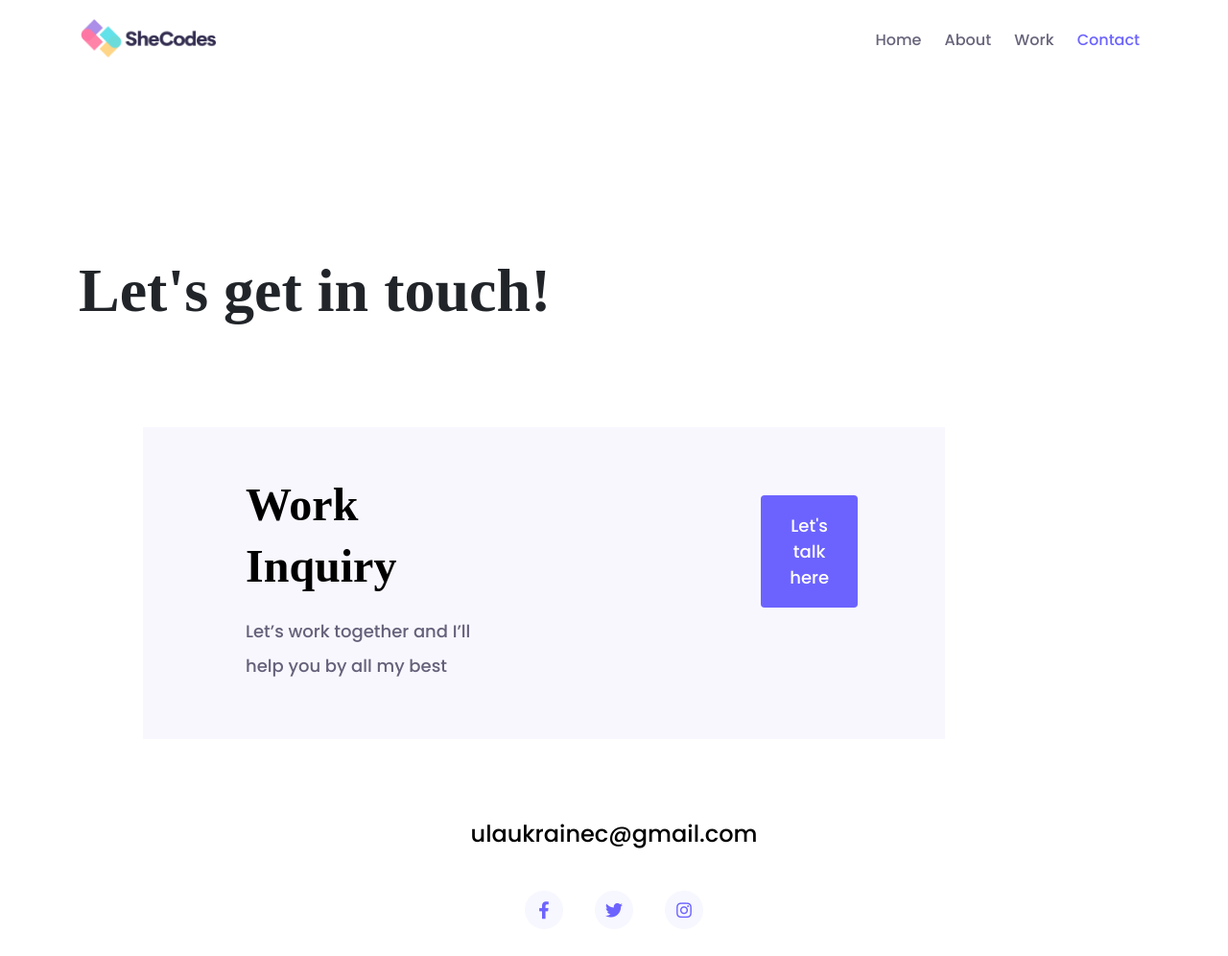
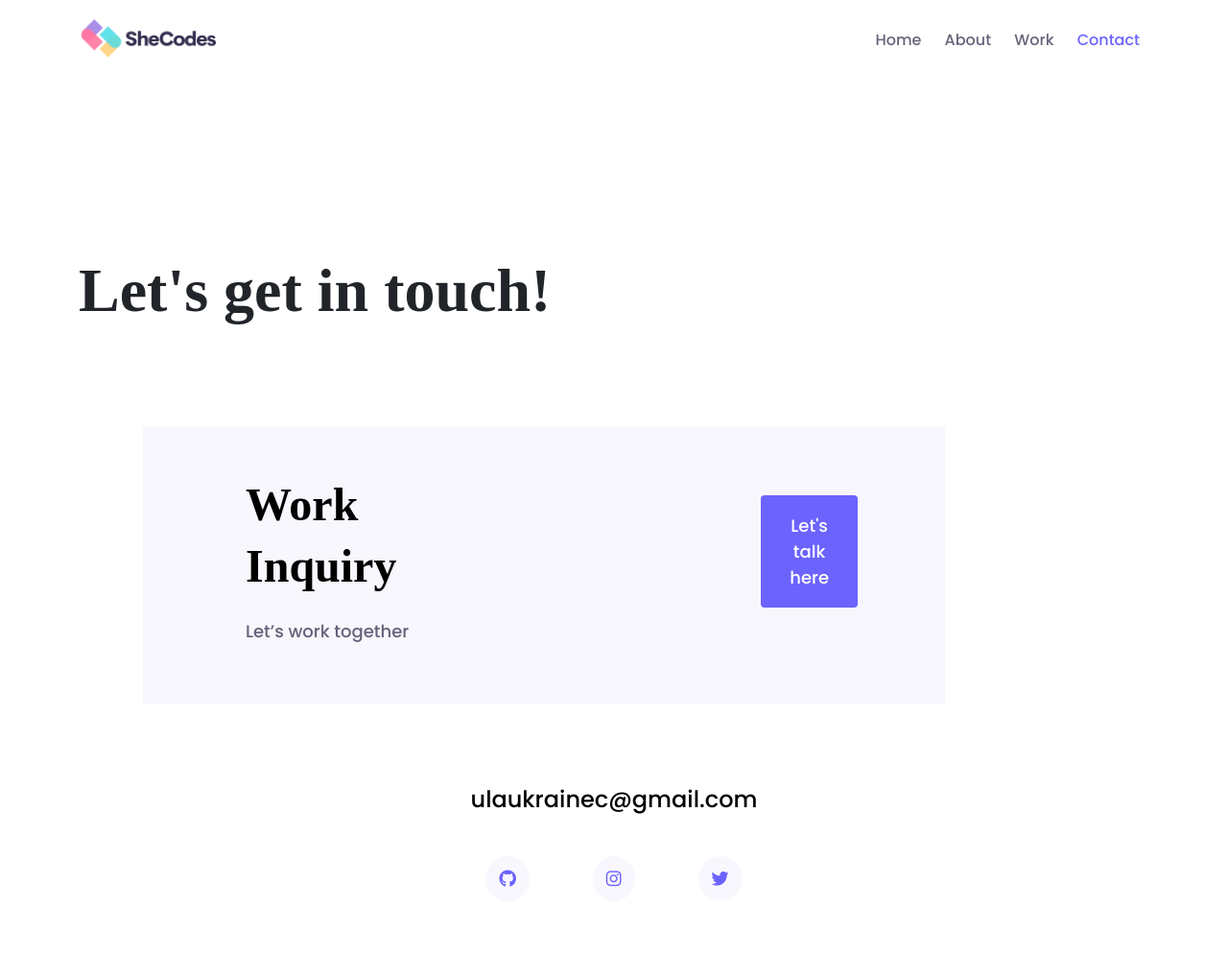
Before and after one commit to Julyuk/my-portfolio-from-scratch, a plain HTML site: page contact.html in a window 1280 px wide. Shown: the whole page at 96% size. Drawn offline with nearby package versions, Linux system fonts and the light colour scheme.

```diff
--- a/contact.html
+++ b/contact.html
@@ -69,9 +69,7 @@
           <div class="col">
             <div class="work-text">
               <h1 class="work-inquiry">Work Inquiry</h1>
-              <p class="lets-work">
-                Let’s work together and I’ll help you by all my best
-              </p>
+              <p class="lets-work">Let’s work together</p>
             </div>
           </div>
 
@@ -84,32 +82,17 @@
         >ulaukrainec@gmail.com</a
       >
       <div class="social-media">
-        <a href="">
-          <img
-            src="images/facebook.png"
-            alt=""
-            class="img-fluid facebook"
-            width="40"
-            height="40"
-        /></a>
+        <a href="https://github.com/Julyuk" class="twitter">
+          <i class="fab fa-github" aria-hidden="true"></i
+        ></a>
 
-        <a href="">
-          <img
-            src="images/twitter.png"
-            alt=""
-            class="img-fluid twitter"
-            width="40"
-            height="40"
-        /></a>
+        <a href="https://www.instagram.com/uk.july/" class="twitter">
+          <i class="fab fa-instagram" aria-hidden="true"></i
+        ></a>
 
-        <a href="">
-          <img
-            src="images/instagram.png"
-            alt=""
-            class="img-fluid instagram"
-            width="40"
-            height="40"
-        /></a>
+        <a href="https://twitter.com/ukjuly" class="twitter">
+          <i class="fab fa-twitter" aria-hidden="true"></i
+        ></a>
       </div>
     </div>
   </body>
--- a/styles.css
+++ b/styles.css
@@ -149,6 +149,16 @@ nav li.active a {
 .twitter {
   margin-right: 33px;
   margin-left: 33px;
+  color: #6c63ff;
+  padding: 10px 14px;
+  border-radius: 50%;
+  font-size: 18px;
+  transition: all 100ms ease-in-out;
+  background: #f9f7fe;
+}
+.twitter:hover {
+  background: #6c63ff;
+  color: #f9f7fe;
 }
 .my-mail {
   text-decoration: none;
```
Also changed, not shown: about.html (+10 -27 lines), index.html (+10 -27 lines), work.html (+10 -27 lines).
